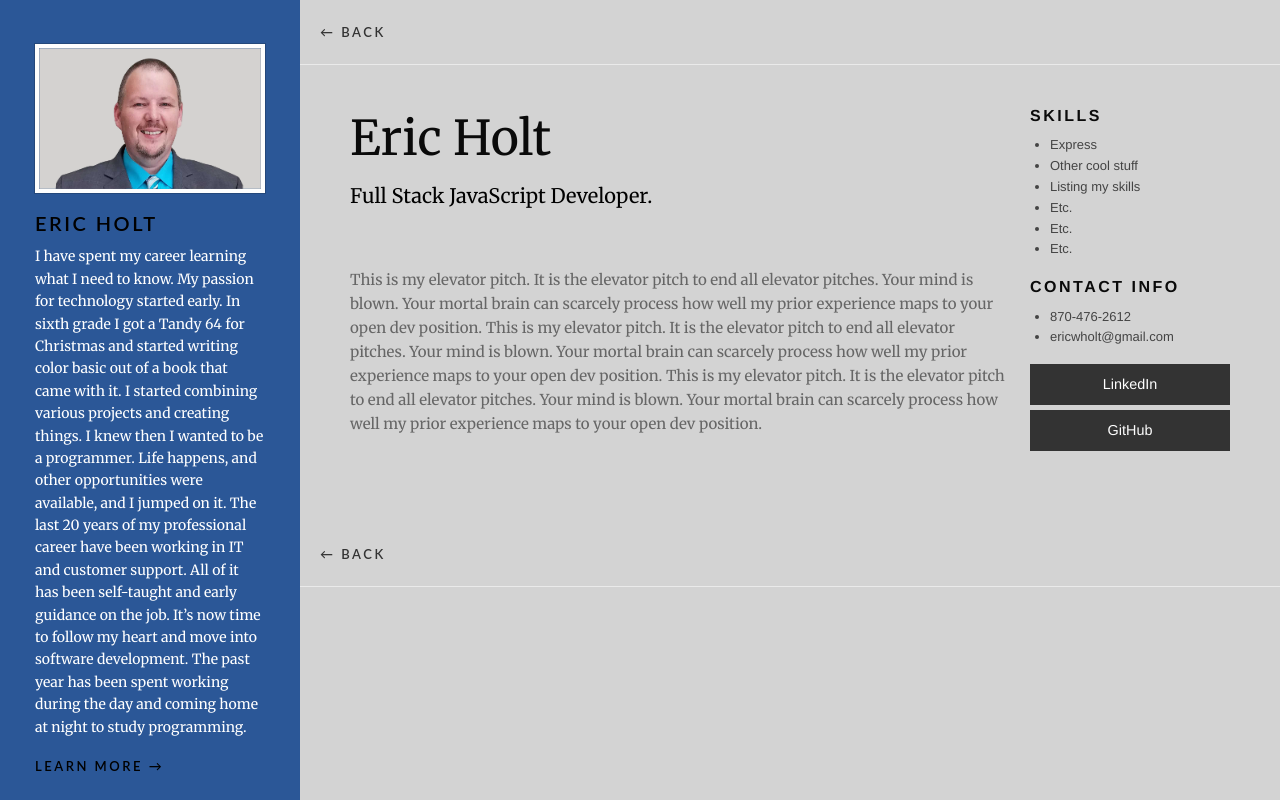
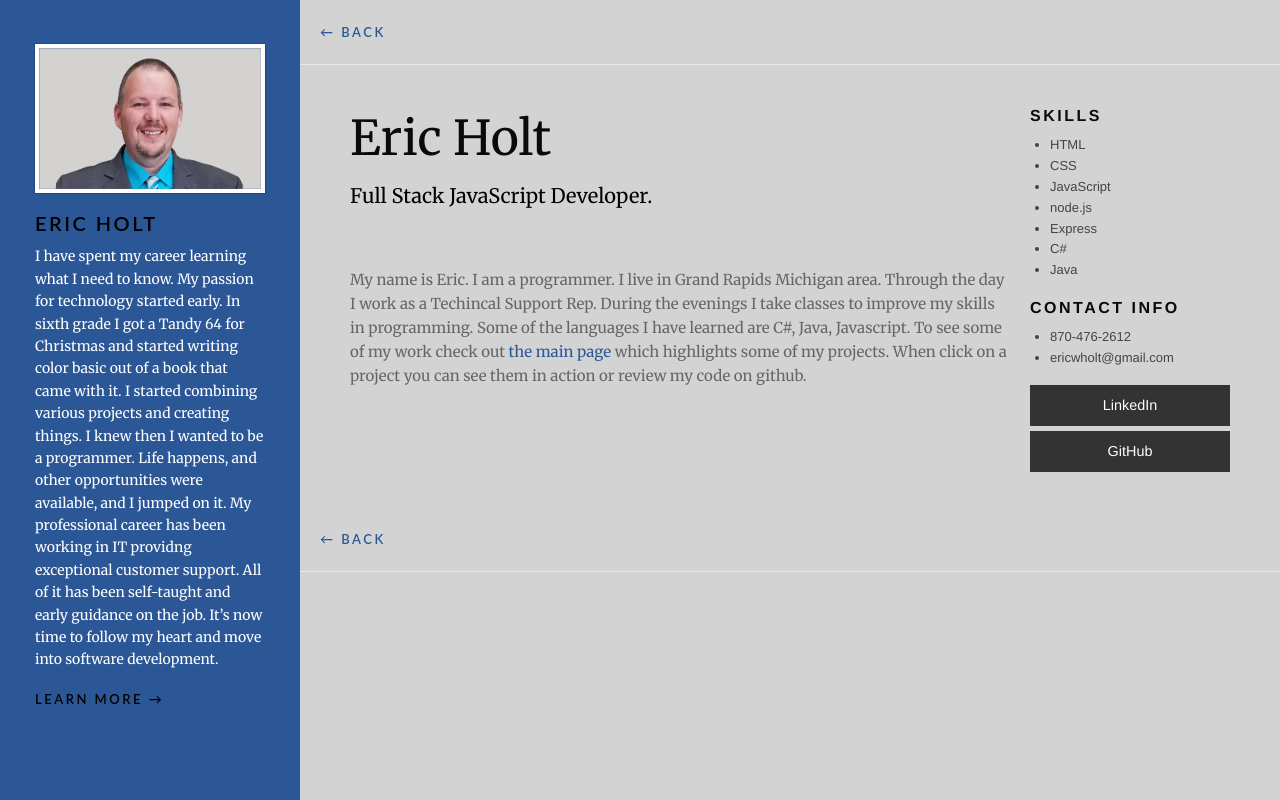
Before and after one commit to ericwholt/tech-degree-project-6, a Node server app: page /about in a window 1280 px wide. Run offline with Node 20, Linux system fonts and the light colour scheme.

Commit message:
Update readme, data.json, and about section

```diff
--- a/data.json
+++ b/data.json
@@ -52,7 +52,7 @@
     {
       "id": "3",
       "project_name": "Form Validation",
-      "description": "Form Validation using jquery/JavaScript. This was the 3rd project of the Treehouse | Full Stack Javascript Tech degree. This is a cruial lesson in how to work with forms and give user feed back where there are errors.",
+      "description": "Form Validation using jquery/JavaScript. The 3rd project of the Treehouse | Full Stack Javascript Tech degree. This is a cruial lesson in how to work with forms and give user feed back when there are errors.",
       "technologies": [
         "HTML",
         "CSS",
@@ -70,7 +70,7 @@
     {
       "id": "4",
       "project_name": "Phrase Guess Game",
-      "description": "Game that you try to guess the phrase, but you only get 5 wrong choices before you lose. Built using JavaScript Object Oriented Programming. I let my creativity flow on my 4th project of the Treehouse | Full Stack Javascript Tech degree.",
+      "description": "In this Game you try to guess the phrase, but guess wrong 5 times and you lose. Built using JavaScript Object Oriented Programming. I let my creativity flow on my 4th project of the Treehouse | Full Stack Javascript Tech degree.",
       "technologies": [
         "HTML",
         "CSS",
@@ -85,7 +85,7 @@
       ]
     },
     {
-      "id": "4",
+      "id": "5",
       "project_name": "Employee Directory",
       "description": "This employee directory is populated using randomuser.me api. This is my 5th project of the Treehouse | Full Stack Javascript Tech degree. This lesson taught us how to not only use API data, but also how to work with promises.",
       "technologies": [
--- a/public/css/style.css
+++ b/public/css/style.css
@@ -47,7 +47,7 @@ body {
 }
 
 a {
-  color: #333;
+  color: #2B5797;
 }
 
 a:hover {
--- a/views/about.pug
+++ b/views/about.pug
@@ -17,20 +17,22 @@ block content
         //- Replace the boilerplate below with your Elevator pitch below.
         .portfolio-bio
           p
-            | This is my elevator pitch. It is the elevator pitch to end all elevator pitches. Your mind is blown. Your mortal brain can scarcely process how well my prior experience maps to your open dev position.
-            | This is my elevator pitch. It is the elevator pitch to end all elevator pitches. Your mind is blown. Your mortal brain can scarcely process how well my prior experience maps to your open dev position.
-            | This is my elevator pitch. It is the elevator pitch to end all elevator pitches. Your mind is blown. Your mortal brain can scarcely process how well my prior experience maps to your open dev position.
+            | My name is Eric. I am a programmer. I live in Grand Rapids Michigan area. Through the day I work as a Techincal Support Rep. During the evenings I take classes to improve my skills in programming.
+            | Some of the languages I have learned are C#, Java, Javascript. To see some of my work check out
+            a(href='/') the main page
+            | which highlights some of my projects. When click on a project you can see them in action or review my code on github.
       .cell.portfolio-meta.small-6.medium-2.large-3
         h6 Skills
 
         //- Replace the text in the li tags below with your own skills.  At this point, you should be able to list at least ten skills.
         ul
+          li HTML
+          li CSS
+          li JavaScript
+          li node.js
           li Express
-          li Other cool stuff
-          li Listing my skills
-          li Etc.
-          li Etc.
-          li Etc.
+          li C#
+          li Java
         h6 Contact Info
 
         //- Add your own contact info
--- a/views/layout.pug
+++ b/views/layout.pug
@@ -39,7 +39,7 @@ html(class="no-js" lang="en" dir="ltr")
           .cell.auto
             h5 Eric Holt
             p.text-light
-              | I have spent my career learning what I need to know. My passion for technology started early. In sixth grade I got a Tandy 64 for Christmas and started writing color basic out of a book that came with it. I started combining various projects and creating things. I knew then I wanted to be a programmer. Life happens, and other opportunities were available, and I jumped on it. The last 20 years of my professional career have been working in IT and customer support. All of it has been self-taught and early guidance on the job. It’s now time to follow my heart and move into software development. The past year has been spent working during the day and coming home at night to study programming.
+              | I have spent my career learning what I need to know. My passion for technology started early. In sixth grade I got a Tandy 64 for Christmas and started writing color basic out of a book that came with it. I started combining various projects and creating things. I knew then I wanted to be a programmer. Life happens, and other opportunities were available, and I jumped on it. My professional career has been working in IT providng exceptional customer support. All of it has been self-taught and early guidance on the job. It’s now time to follow my heart and move into software development.
             a(href='/about') Learn More →
 
     .off-canvas-content(data-off-canvas-content='')
```
Also changed, not shown: README.md.
